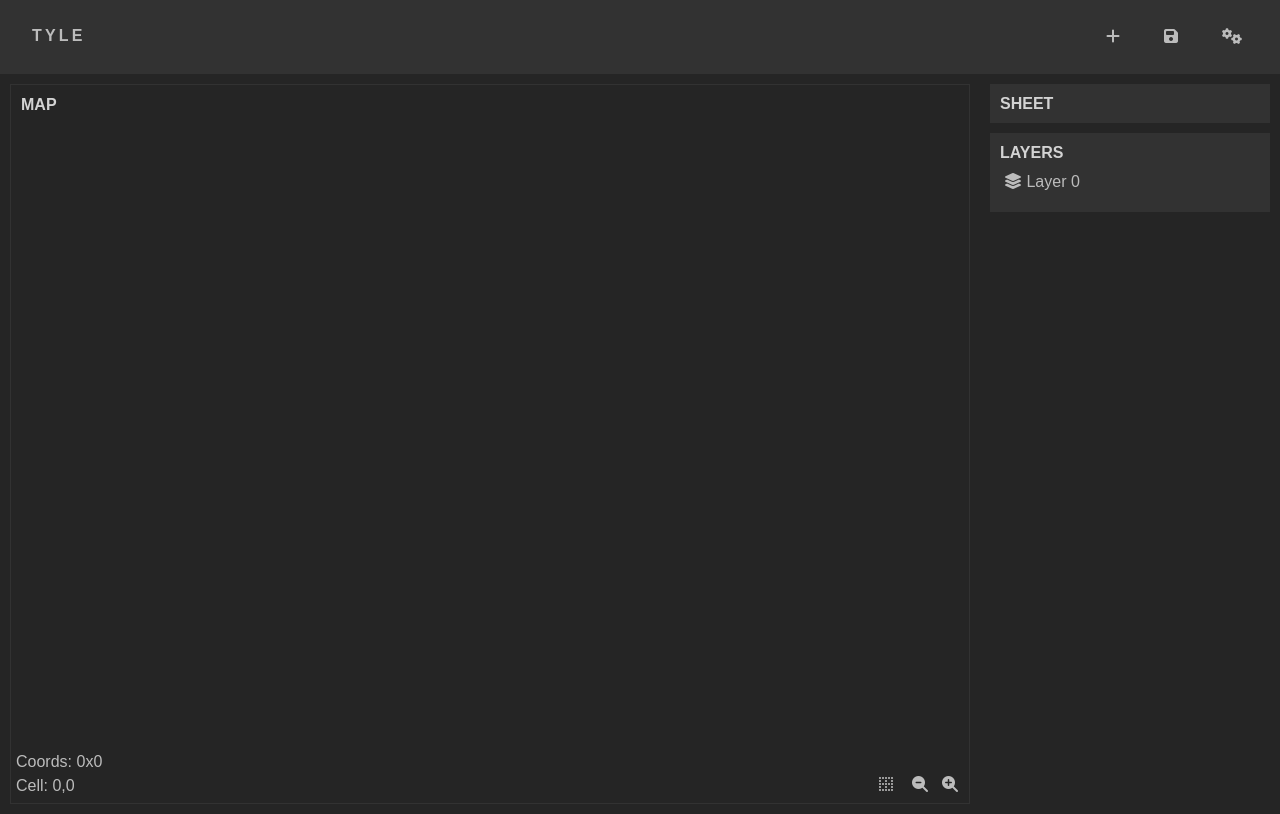
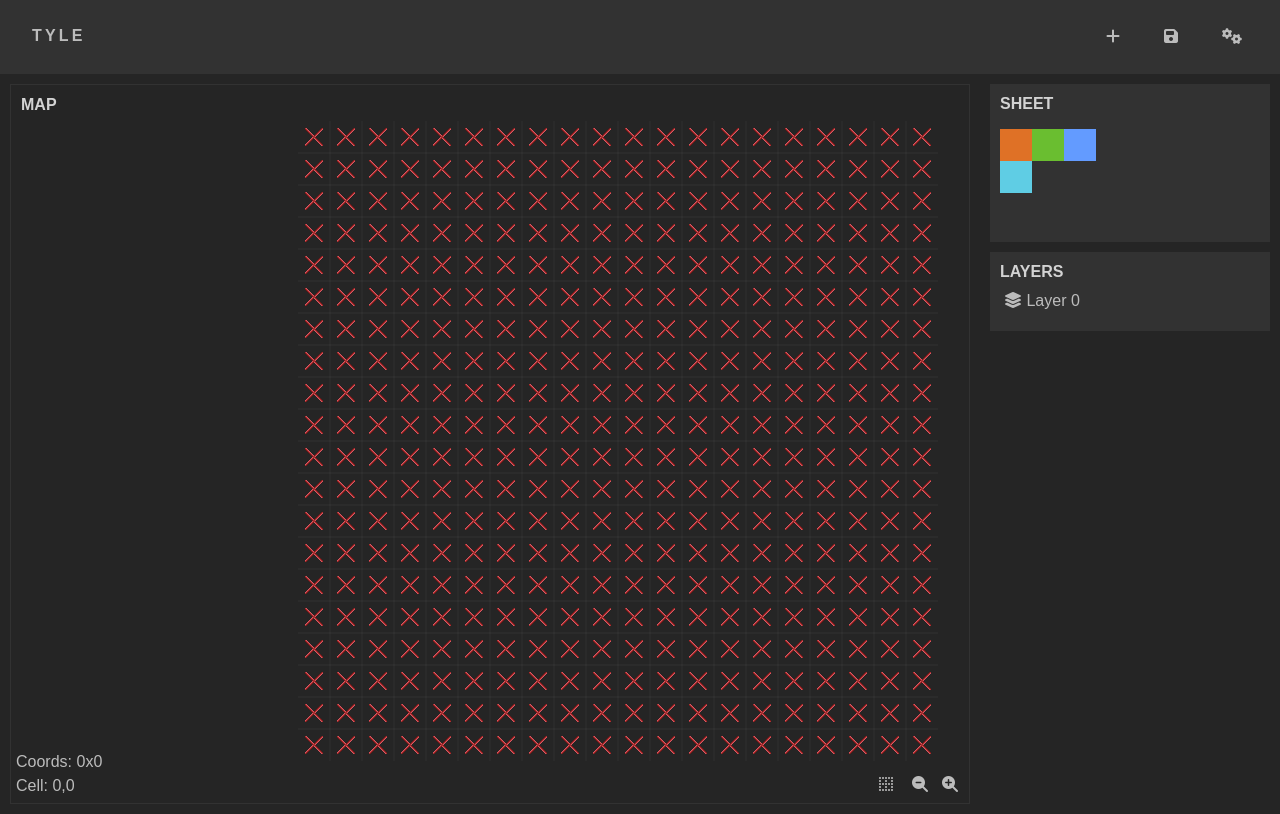
Before and after one commit to 4PGG/tyle, a Svelte app: page / in a window 1280 px wide. Built offline with nearby package versions, Linux system fonts and the light colour scheme.

Commit message:
fix: app.svelte to previous commit

```diff
--- a/src/App.svelte
+++ b/src/App.svelte
@@ -19,14 +19,17 @@
   onMount(() => {
     map = new Map({
       element: root.querySelector(".map-container"),
+      canvas: root.querySelector(".map-canvas"),
       rows: 20,
     })
+
+    console.log(map)
   })
 
   function handleMouseMove(event) {
     let rect = map.canvas.getBoundingClientRect()
-    coords.x = Math.floor((event.clientX - rect.left) / map.renderInfo.scale)
-    coords.y = Math.floor((event.clientY - rect.top) / map.renderInfo.scale)
+    coords.x = Math.floor((event.clientX - rect.left) / map.render.scale)
+    coords.y = Math.floor((event.clientY - rect.top) / map.render.scale)
     coords.cell = getCellFromCoords(coords.x, coords.y, map.tileSize)
   }
 
@@ -38,14 +41,14 @@
   <div class="row m-0 p-0 g-0">
     <div class="col-9 map-container position-relative">
       <h6 class="position-absolute">Map</h6>
-      <canvas on:mousemove={handleMouseMove} class="map-canvas justify-content-center position-absolute" width="0" height="0"></canvas>
+      <canvas on:mousemove={handleMouseMove} class="map-canvas position-absolute" width="0" height="0"></canvas>
       <div class="position-absolute" style="bottom: 5px; right: 5px;">
-        <button class="fa-btn" on:click={map.renderInfo.increaseScale()}>
+        <button class="fa-btn" on:click={map.render.increaseScale()}>
           <i class="fas fa-magnifying-glass-plus"></i>
         </button>
       </div>
       <div class="position-absolute" style="bottom: 5px; right: 35px;">
-        <button class="fa-btn" on:click={map.renderInfo.decreaseScale()}>
+        <button class="fa-btn" on:click={map.render.decreaseScale()}>
           <i class="fas fa-magnifying-glass-minus"></i>
         </button>
       </div>
@@ -61,9 +64,13 @@
     </div>
     <div class="col">
       <div class="panel">
-        <h6>
+        <h6 class="mb-3">
           Sheet
         </h6>
+        <div class="tilesheet-container">
+          <canvas class="tilesheet-canvas"></canvas>
+
+        </div>
       </div>
       <div class="panel">
         <h6>Layers</h6>
```
